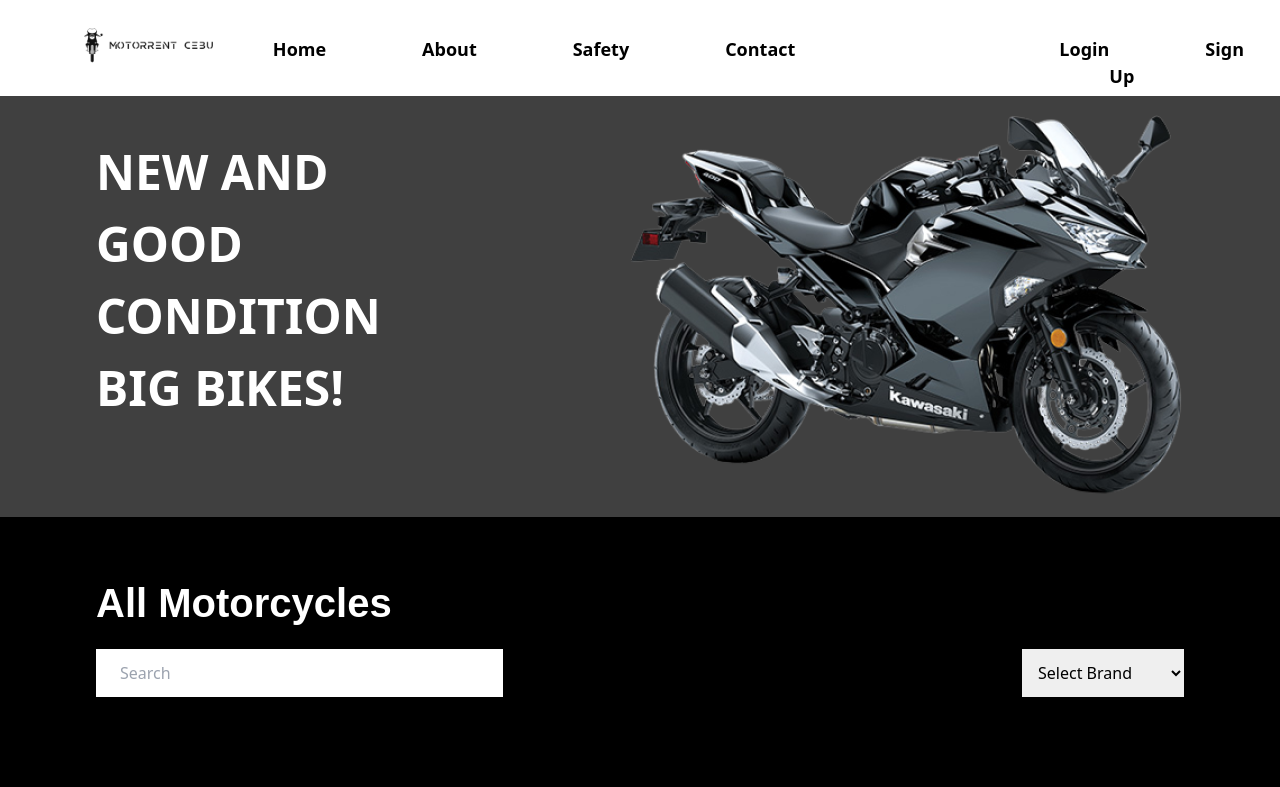
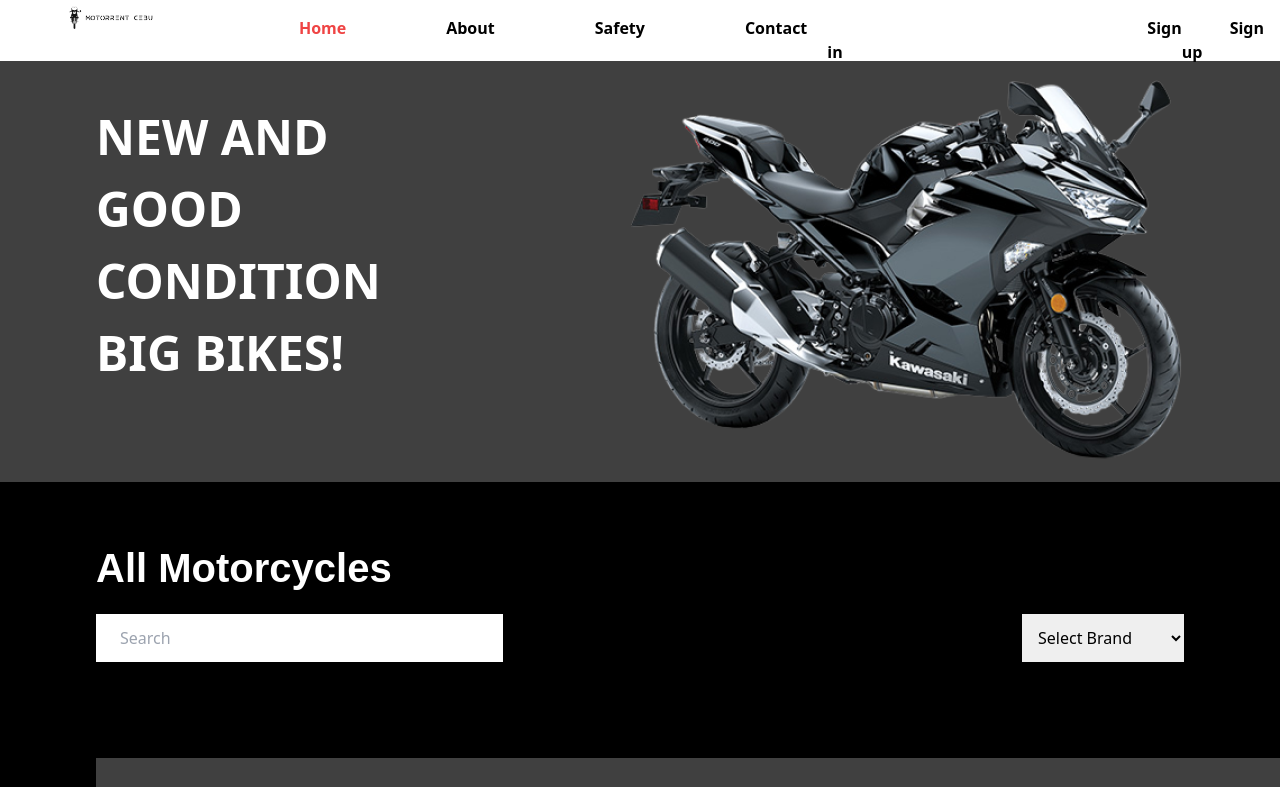
Before and after one commit to franzDELOS/motor-rent, a Next.js app in the folder client/: page / in a window 1280 px wide. Shown: the top 787 px of the page. Built offline with nearby package versions, Linux system fonts and the light colour scheme.

Commit message:
Validation
Validation and comments are fixed

```diff
--- a/client/package.json
+++ b/client/package.json
@@ -16,6 +16,7 @@
     "postcss": "8.4.24",
     "react": "18.2.0",
     "react-dom": "18.2.0",
+    "react-hook-form": "^7.45.0",
     "tailwindcss": "3.3.2"
   }
 }
--- a/client/src/app/components/Filter.js
+++ b/client/src/app/components/Filter.js
@@ -56,7 +56,7 @@
           >
             <Image
               src={myMoto.image}
-              alt="test"
+              alt="Image"
               width={367}
               height={224}
               className="p-2"
@@ -71,7 +71,7 @@
               <p> ₱ {myMoto.rent} / Weekly</p>
               <p> ₱ {myMoto.rent} / Monthly</p>
 
-              <Link href={`/vehiclemodels/${myMoto.name}`}>
+              <Link href={`/vehiclemodels/${myMoto.id}`}>
                 <div className="bg-foritem h-hrent w-wrent float-right mr-4 mt-4 flex justify-center">
                   <h1 className=" text-white  mt-4 text-rent">Rent</h1>
                 </div>
--- a/client/src/app/components/Header.js
+++ /dev/null
@@ -1,64 +0,0 @@
-import Logo from "./Logo.png";
-import Image from "next/image";
-import Link from "next/link";
-
-export default function Header() {
-  return (
-    <ul className=".m-40 fixed flex h-nav  bg-white top-0 w-screen p-9">
-      <li>
-        {" "}
-        <Link href="#">
-          {" "}
-          <Image
-            src={Logo}
-            height={61}
-            width={176}
-            alt="logo"
-            className="ml-10  -mt-3"
-          />
-        </Link>{" "}
-      </li>
-      <li>
-        <Link href="#" className="ml-nav  text-nav font-bold">
-          {" "}
-          Home
-        </Link>{" "}
-      </li>
-      <li>
-        {" "}
-        <Link href="#" className="ml-nav text-nav font-bold">
-          {" "}
-          About
-        </Link>{" "}
-      </li>
-      <li>
-        {" "}
-        <Link href="#" className="ml-nav text-nav font-bold">
-          {" "}
-          Safety
-        </Link>{" "}
-      </li>
-      <li>
-        {" "}
-        <Link href="#" className="m-10 ml-nav text-nav font-bold">
-          {" "}
-          Contact
-        </Link>{" "}
-      </li>
-      <li>
-        {" "}
-        <Link href="/login" className="ml-56 text-nav font-bold">
-          {" "}
-          Login
-        </Link>{" "}
-      </li>
-      <li>
-        {" "}
-        <Link href="/register" className="m-5 ml-nav text-nav font-bold">
-          {" "}
-          Sign Up
-        </Link>{" "}
-      </li>
-    </ul>
-  );
-}
--- /dev/null
+++ b/client/src/app/components/Navbar.js
@@ -0,0 +1,121 @@
+'use client'
+import Logo from "./Logo.png";
+import Image from "next/image";
+import Link from "next/link";
+import {usePathname } from "next/navigation";
+
+
+const  Header =() => {
+
+
+const pathname = usePathname()
+  const Navlink = [
+
+    {
+      name: 'Home' ,
+      link: '/'
+    },
+    {
+      name: 'About' ,
+      link: '#'
+    },
+    {
+      name: 'Safety' ,
+      link: '#'
+    },
+    {
+      name: 'Log in' ,
+      link: '/login'
+    },
+    {
+      name: 'Sign Up' ,
+      link: '/register'
+    },
+    {
+      image: Logo,
+      link: '#'
+    },
+
+
+  ]
+
+
+
+
+
+  return (
+   <div>
+
+
+
+<ul className="fixed flex h-[3.8rem]  bg-white top-0 w-screen p-4">
+<li className="ml-[2rem]  text-nav font-bold">
+<Link href={'/'}>
+      <Image
+    src={Logo}
+    height={61}
+    width={176}
+    alt="logo"
+    className="ml-4  -mt-3"
+    />
+    </Link>
+  </li>
+  <li>
+{/* {Navlink.map(({ link, name}) => (
+
+
+
+  <Link
+  key={name}
+  href={link}
+  className={`${pathname === link ? 'text-red-500 ' : 'ml-5rem'} ml-nav  text-red font-bold `}
+  > {name}
+  </Link>
+
+
+
+))} */}
+
+</li>
+
+<li>
+        <Link href="/"  className={` ${pathname === ('/') ? 'text-red-500' : ''} m-5 ml-[10rem]  font-bold`}>
+          Home
+        </Link>
+</li>
+<li>
+        <Link href="#"  className={` ${pathname === ('#') ? 'text-red-500' : ''} m-5 ml-[5rem]  font-bold`}>
+          About
+        </Link>
+</li>
+<li>
+        <Link href="#"  className={` ${pathname === ('#') ? 'text-red-500' : ''} m-5 ml-[5rem]  font-bold`}>
+          Safety
+        </Link>
+</li>
+<li>
+        <Link href="#"  className={` ${pathname === ('#') ? 'text-red-500' : ''} m-5 ml-[5rem]  font-bold`}>
+          Contact
+        </Link>
+</li>
+<li>
+        <Link href="/login"  className={` ${pathname === ('/login') ? 'text-red-500' : ''} m-5 ml-[20rem]  font-bold`}>
+          Sign in
+        </Link>
+</li>
+
+<li>
+        <Link href="/register"  className={` ${pathname === ('/register') ? 'text-red-500' : ''} m-5  ml-[3rem] font-bold`}>
+          Sign up
+        </Link>
+</li>
+
+</ul>
+
+   </div>
+  );
+
+
+}
+
+export default  Header
--- /dev/null
+++ b/client/src/app/components/Navcolor.js
@@ -0,0 +1,23 @@
+import { useRouter } from 'next/navigation';
+
+const NavLink = ({ href, children }) => {
+  const router = useRouter();
+  const isActive = router.pathname === href;
+
+  const activeStyles = {
+    color: 'text-red-500' // Add your desired active styles here
+  };
+
+  const handleClick = (e) => {
+    e.preventDefault();
+    router.push(href);
+  };
+
+  return (
+    <a href={href} onClick={handleClick} className={isActive ? activeStyles : {}}>
+      {children}
+    </a>
+  );
+};
+
+export default NavLink;
--- a/client/src/app/login/page.js
+++ b/client/src/app/login/page.js
@@ -1,13 +1,33 @@
+'use client'
 import Link from "next/link";
 import Image from "next/image";
 import Icon from "./Icon.png";
 import Google from "./google.png";
+import { useForm } from "react-hook-form";
+import { useState } from "react";
+import Navbar from "../components/Navbar";
 
-function loginpage() {
+const loginpage = () => {
+  const {
+    register,
+    watch,
+    handleSubmit,
+    formState: { errors },
+  } = useForm();
+  const [show, setShow] = useState(false);
+  const formData = watch();
+  const formSubmit = (data) => {
+    console.log(data);
+    setShow(true);
+  };
+
   return (
+    <>
+    <Navbar/>
     <div className="bg-forbg h-screen p-3">
-      <div className=" bg-forcon flex justify-center p-10 border-2 shrink border-slate-950  ml-33 mt-mt w-31 h-35">
-        <form className=" text-fortxt justify-center items-center ">
+
+      <div className=" bg-forcon flex justify-center p-10 border-2  border-slate-950  ml-[33%] mt-[7%] w-[31.25rem]">
+        <form onSubmit={handleSubmit(formSubmit)} className=" text-fortxt justify-center items-center ">
           <h1 className="p-1 font-poppins text-base font-semibold flex justify-center">
             Welcome Back
           </h1>
@@ -56,13 +76,19 @@
             <input
               type="text"
               placeholder="Email"
+              id="email"
+              {...register("email", { required: true })}
               className="flex bg-white w-wbtn h-hbtn justify-center rounded-brs mt-4 p-3 placeholder:italic text-black"
             />
+            {errors.email && <p className="m-2 text-red-600 ">Email is required.</p>}
+
             <input
               type="password"
               placeholder="Password"
+              {...register("password", { required: true })}
               className="flex bg-white w-wbtn h-hbtn justify-center rounded-brs mt-4 p-3 placeholder:italic text-black"
             />
+            {errors.password && <p className="m-2 text-red-600">Password is required.</p>}
           </div>
 
           <Link href="#">
@@ -76,6 +102,7 @@
         </form>
       </div>
     </div>
+    </>
   );
 }
 
--- a/client/src/app/page.js
+++ b/client/src/app/page.js
@@ -1,15 +1,16 @@
 import Link from "next/link"
 import Image from "next/image"
-import Header from './components/Header'
 import Moto from './components/motoIcon.png'
 import Filter from './components/Filter'
+import Header from "./components/Navbar"
+
 export default  function Home() {
   return (
 <section>
-      <Header/>
-      <div className="flex  mt-nav bg-forbg ">
+    <Header/>
+      <div className="flex  mt-[3.8rem] bg-forbg ">
         <h1 className="flex w-wtitle mt-10 text-title text-white font-bold ml-nav">NEW AND GOOD CONDITION BIG BIKES! </h1>
-        <Image src={Moto} width={748} height={421}
+        <Image src={Moto} width={748} height={421} alt="Image"
         className="flex  justify-end  ml-nav"
         />
       </div>
--- /dev/null
+++ b/client/src/app/vehiclemodels/[id]/page.js
@@ -0,0 +1,69 @@
+'use client'
+
+import Navbar from "@/app/components/Navbar";
+import Image from "next/image";
+import myMoto from "@/app/components/products";
+import { useParams } from 'next/navigation';
+
+const Itemdetail = ( ) =>  {
+
+  const params = useParams()
+    const itemId = params.id
+    console.log( 'itemId', itemId)
+
+    const selectedItem = myMoto.find((myMoto) => myMoto.id.toString() === itemId )
+
+    console.log('selectedItem:', selectedItem);
+
+      if (!selectedItem) {
+      return <div>Error...</div>;
+    }
+
+
+    if (!selectedItem) {
+      return <div>Loading...</div>;
+    }
+
+
+
+    console.log(selectedItem.name);
+
+    return (
+      <>
+          <Navbar/>
+
+<div className="grid grid-cols-2">
+
+        <div className="mt-nav" >
+          <Image
+            src={selectedItem.image}
+            alt={selectedItem.name}
+            width={667}
+            height={421}
+
+          />
+
+
+        </div>
+        <div className="mt-nav">
+        <ul>
+            <li><h1>{selectedItem.name}</h1></li>
+            <li><p>{selectedItem.price}</p></li>
+
+            <button >Add to Cart </button>
+            <button >Buy Now </button>
+          </ul>
+
+
+
+        </div>
+
+
+      </div>
+
+      </>
+    );
+
+}
+
+export default Itemdetail
--- a/client/tailwind.config.js
+++ b/client/tailwind.config.js
@@ -20,13 +20,9 @@
           },
 
           spacing: {
-            '31': '31.25rem',
-            '35': '35rem',
-            '33': '33%',
-            'mt': '4%',
+
           'wbtn': ' 23.125rem',
           'hbtn': '2.75rem',
-          'cont': '39.125rem',
           'inpth': '2.75rem',
           'nav': '6rem',
           'hlogo': '3.8125rem',
```
Also changed, not shown: client/src/app/layout.js (+61 -1 lines), client/src/app/register/page.js (+42 -9 lines), 1 other file (tests, documents, lock files or other folders).
